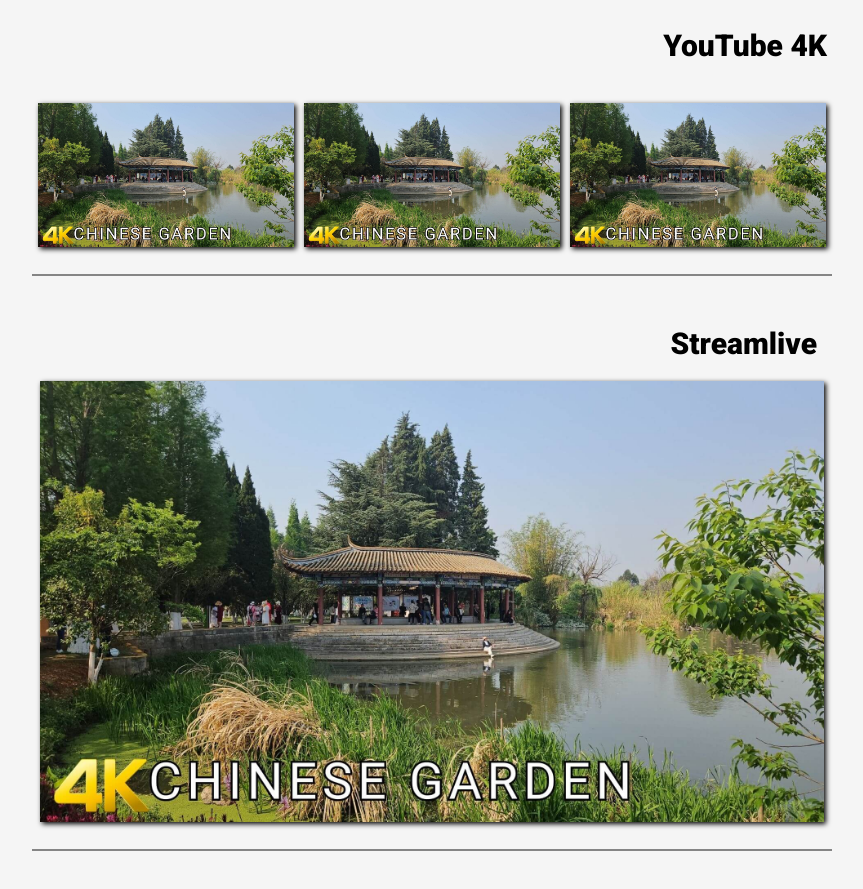
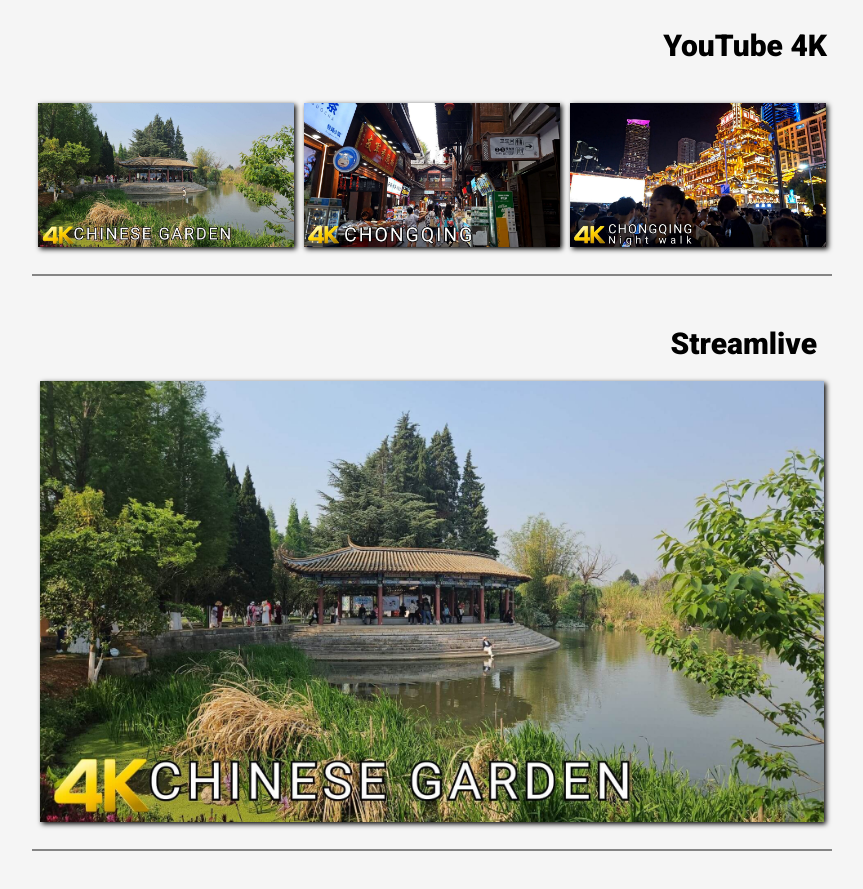
Before and after one commit to codificando12/walkingTours, a plain HTML site: page index.html in a window 1280 px wide. Shown: the part 802-1691 px from the top of the page, without its empty margins (208-1071 px from the left). Drawn offline with Linux system fonts and the light colour scheme.

Commit message:
added 'a' tag and change 2 images

```diff
--- a/index.html
+++ b/index.html
@@ -58,13 +58,19 @@
             </div>
             <section class="video-container">
                 <div class="video-1">
-                    <img src="./images/chinese_garden.jpg" alt="">
+                    <a href="https://youtu.be/Sdfde_U410w">
+                        <img src="./images/chinese_garden.jpg" alt="youtube thumbnail of chinese garden walking tour">
+                    </a>
                 </div>
                 <div class="video-2">
-                    <img src="./images/chinese_garden.jpg" alt="">
+                    <a href="https://youtu.be/DVeKy--f4Qg">
+                        <img src="./images/chonqing-thumb-day.jpg" alt="youtube thumbnail of chongqing day walking tour">
+                    </a>
                 </div>
                 <div class="video-3">
-                    <img src="./images/chinese_garden.jpg" alt="">
+                    <a href="https://youtu.be/78yNF36Fm40">
+                        <img src="./images/chonqing-thumb-night.jpg" alt="youtube thumbnail of chongqing night walking tour">
+                    </a>
                 </div>
             </section>
         </section>
```
Also changed, not shown: images/chonqing-thumb-day.jpg (added), images/chonqing-thumb-night.jpg (added).
